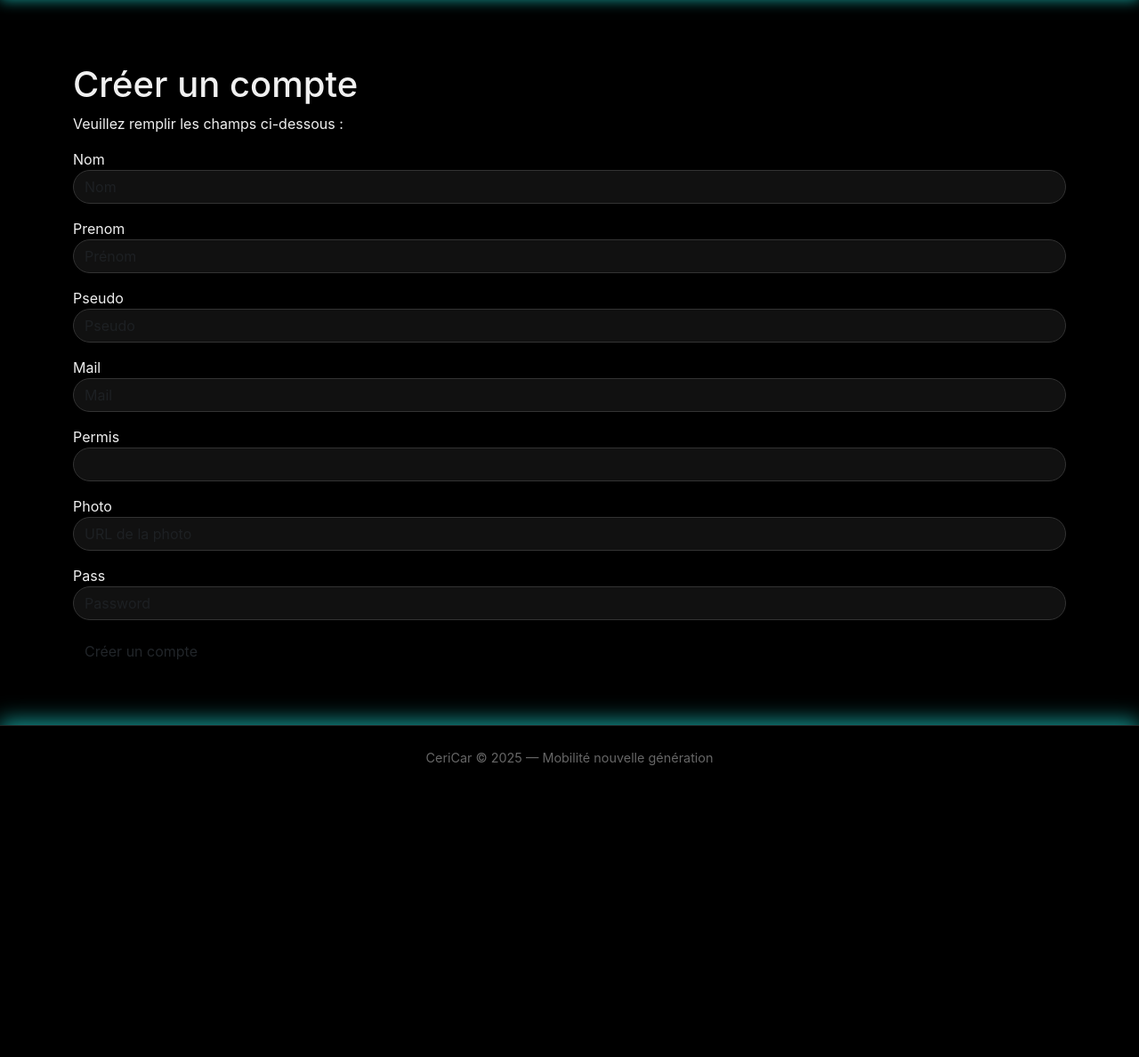
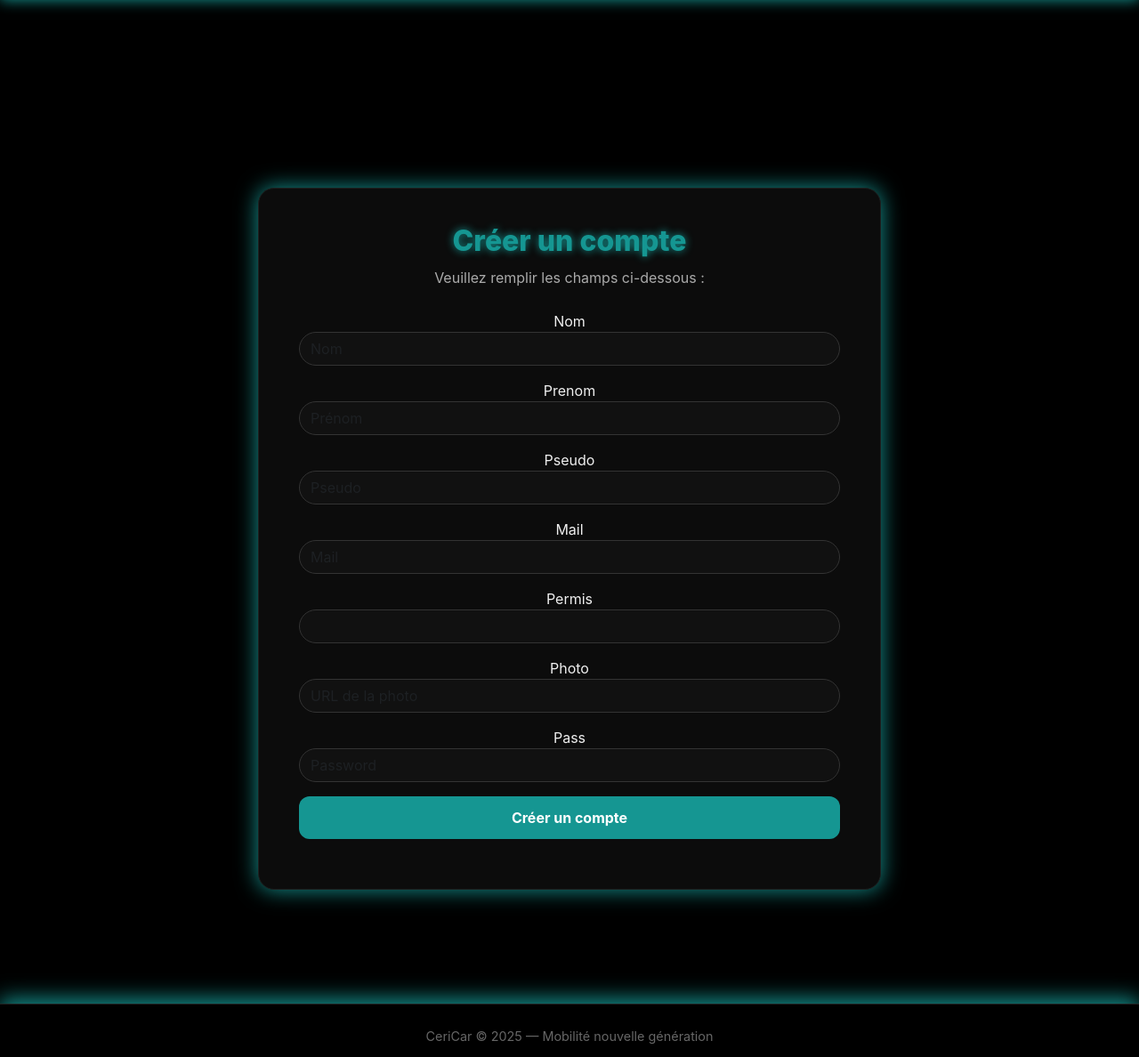
Before and after one commit to SyphaxMEDJBER/CeriCar, a Yii app: template views/site/signup.php in a window 1280 px wide. Shown: the part 57-1245 px from the top of the page at 89% size. Before the commit the page ends 917 px from the top, so only its background shows below. Run offline with PHP 8.4 and a stand-in for Yii, Linux system fonts and the light colour scheme; the template is opened without the code that fills it, so the values that code supplies are empty; form fields are guessed from the names that the template uses; some libraries are stand-ins or nearby versions.

Commit message:
design amélioré

```diff
--- a/models/SignupForm.php
+++ b/models/SignupForm.php
@@ -18,12 +18,12 @@ class SignupForm extends Model
     public function rules()
     {
         return [
-            // on remplira ensemble après
+            // on remplira après
         ];
     }
 
     public function signup()
     {
-        // on remplira ensemble après
+        // on remplira après
     }
 }
--- a/views/site/index.php
+++ b/views/site/index.php
@@ -16,7 +16,7 @@ $this->title = "CeriCar – Trouvez votre voyage";
 
     <!-- IMAGE À DROITE -->
     <div class="hero-img">
-        <img src="<?= Url::to('@web/images/hero.png') ?>" alt="car">
+        <img src="<?= Url::to('@web/images/hero2.png') ?>" alt="car">
 
     </div>
 
--- a/views/site/login.php
+++ b/views/site/login.php
@@ -21,8 +21,7 @@ $this->params['breadcrumbs'][] = $this->title;
         <?php $form = ActiveForm::begin([ //un tableau d'option que yii utilise pour configurer le formulaire
             'id' => 'login-form',//un identifiant
             'fieldConfig' => [
-                'template' => "{label}\n{input}\n{error}",
-                'labelOptions' => ['class' => 'form-label login-label'],
+                'template' => "{input}\n{error}",
                 'inputOptions' => ['class' => 'form-control input-dark'],
                 'errorOptions' => ['class' => 'invalid-feedback'],
             ],
--- a/views/site/signup.php
+++ b/views/site/signup.php
@@ -17,11 +17,11 @@ $this->title = Html::encode('Créer un compte');
 
 
 
-<div class="signup-wrapper">
+<div class="login-wrapper">
 
-    <div class="signup-card">
-      <h1 class="signup-title"><?= Html::encode($this->title)?></h1>
-      <p class="signup-sub">Veuillez remplir les champs ci-dessous :</p>
+    <div class="login-card">
+      <h1 class="login-title"><?= Html::encode($this->title)?></h1>
+      <p class="login-sub">Veuillez remplir les champs ci-dessous :</p>
       <?php $form=ActiveForm::begin([
         'id'=>'signup-form',
         'fieldConfig'=> [
@@ -52,8 +52,8 @@ $this->title = Html::encode('Créer un compte');
 
       <div class="form-group mt-3">
                 <?= Html::submitButton('Créer un compte', [
-                    'class' => 'btn btn-signup',
-                    'name' => 'signup-button'
+                    'class' => 'btn btn-login',
+                    'name' => 'login-button'
                 ]) ?>
       </div>
       <?php ActiveForm::end();  ?>
--- a/web/css/dark.css
+++ b/web/css/dark.css
@@ -310,21 +310,21 @@ input:focus {
 .login-card {
     background: #0c0c0c;
     padding: 40px 45px;
-    width: 420px;
+    width: 700px;
     border-radius: 18px;
 
     /* Shadow premium */
     box-shadow: 0 0 25px  #159692;
     border: 1px solid #1e1e1e;
 
-    text-align: left;
+    text-align: center;
 }
 
 /* TITLE ALIGNÉ AVEC CARD */
 .login-title {
     font-size: 2rem;
     font-weight: 800;
-    color: #ffffff;
+    color: #159692;
     margin-bottom: 10px;
     text-shadow: 0 0 10px  #159692;
 }
@@ -335,25 +335,29 @@ input:focus {
     margin-bottom: 25px;
 }
 
-/* LABELS */
-.login-label {
-    color: #ddd;
-    margin-bottom: 6px;
-}
+
 
 /* INPUTS */
 .input-dark {
     background: #111 !important;
     border: 1px solid #333 !important;
     padding: 12px 15px !important;
-    border-radius: 12px !important;
+    border-radius: 30px !important;
     color: #fff !important;
     transition: .2s;
+
+
 }
 
 .input-dark:focus {
     border-color:  #159692 !important;
     box-shadow: 0 0 10px  #159692 !important;
+}
+
+
+
+.input-dark::placeholder{
+    color: #1596925f;
 }
 
 /* CHECKBOX */
```
Also changed, not shown: web/images/france.png (added), web/images/hero2.png (added).
